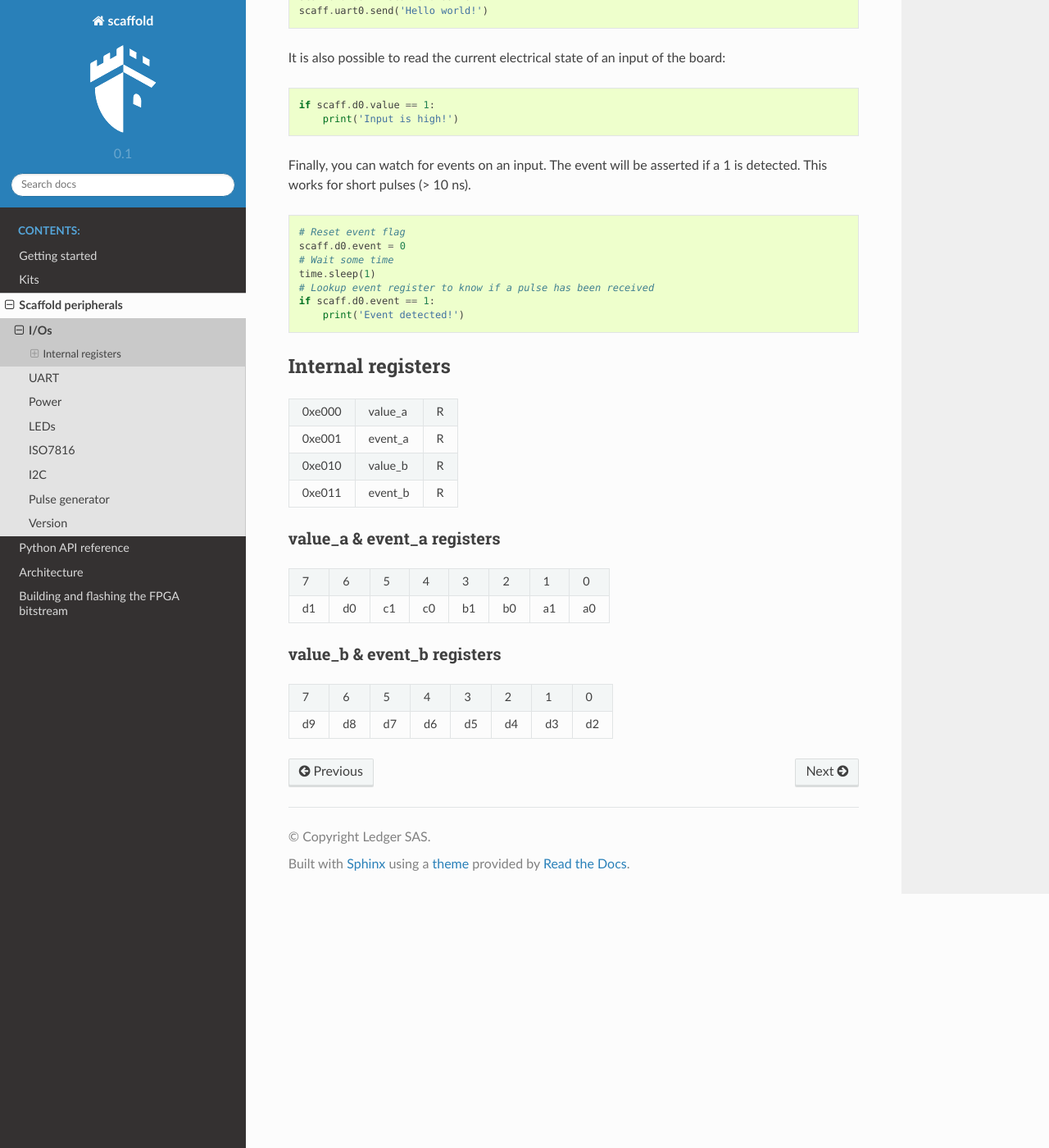
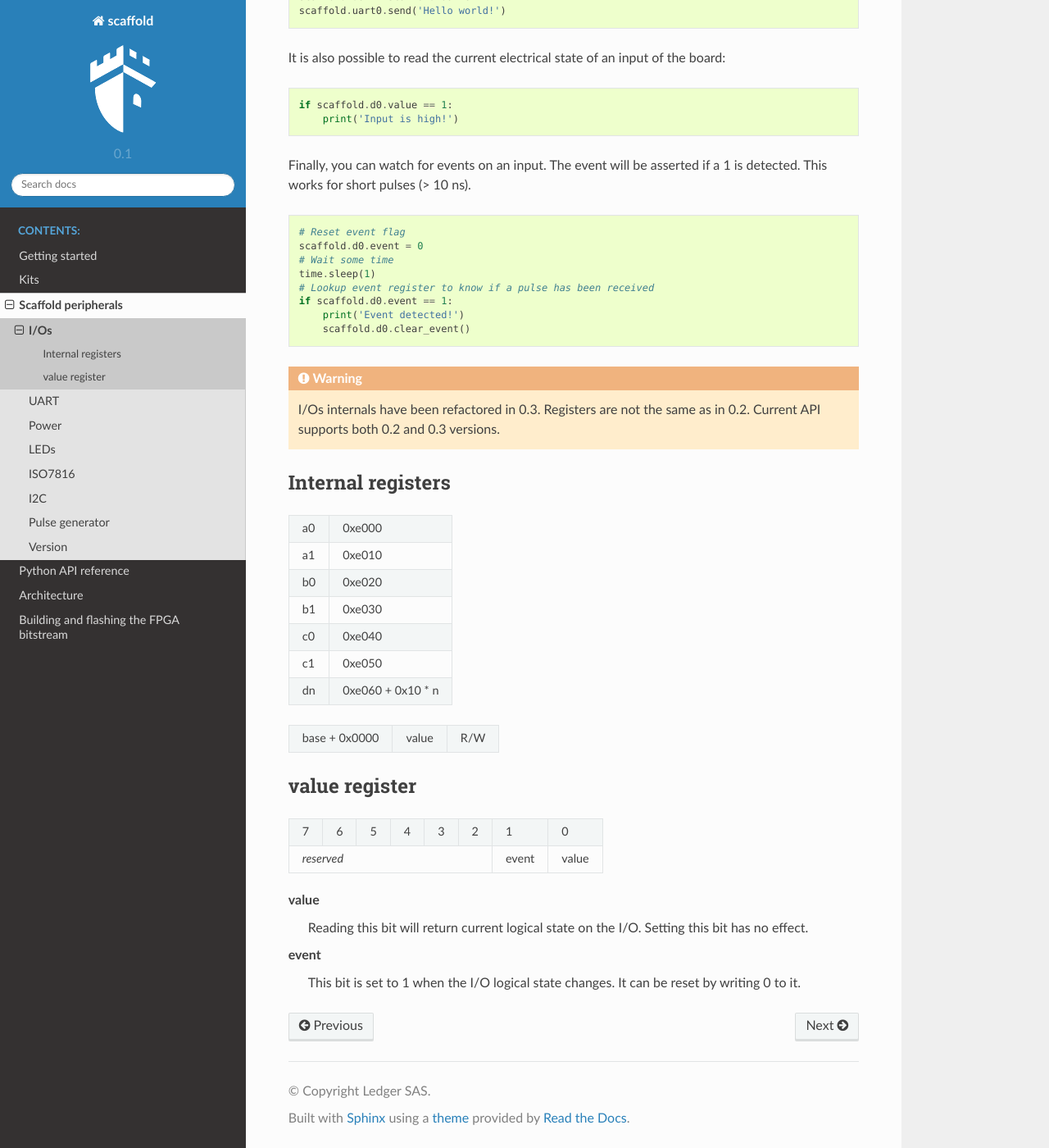
Before and after one commit to Ledger-Donjon/scaffold, a Sphinx documentation site: the page built from docs/ios.rst, in a window 1280 px wide and 1400 px high, scrolled down 499 px. Shown: the whole window at 82% size. Built offline with Sphinx 7.4.7 and the Read the Docs theme 2.0.0, drawn with Linux system fonts in a browser that asks for light colours.

Commit message:
Updated I/Os documentation.

```diff
--- a/docs/ios.rst
+++ b/docs/ios.rst
@@ -21,14 +21,14 @@ test. The following example shows how easy this can be done.
     # Connect the output to the internal UART peripheral TX signal, and send a
     # message !
     scaffold.d0 << scaffold.uart0.tx
-    scaff.uart0.send('Hello world!')
+    scaffold.uart0.send('Hello world!')
 
 It is also possible to read the current electrical state of an input of the
 board:
 
 .. code-block:: python
 
-    if scaff.d0.value == 1:
+    if scaffold.d0.value == 1:
         print('Input is high!')
 
 Finally, you can watch for events on an input. The event will be asserted if a 1
@@ -37,39 +37,53 @@ is detected. This works for short pulses (> 10 ns).
 .. code-block:: python
 
     # Reset event flag
-    scaff.d0.event = 0
+    scaffold.d0.event = 0
     # Wait some time
     time.sleep(1)
     # Lookup event register to know if a pulse has been received
-    if scaff.d0.event == 1:
+    if scaffold.d0.event == 1:
         print('Event detected!')
+        scaffold.d0.clear_event()
 
+.. warning::
+    I/Os internals have been refactored in 0.3. Registers are not the same as in
+    0.2. Current API supports both 0.2 and 0.3 versions.
 
 Internal registers
 ------------------
 
-+--------+---------+---+
-| 0xe000 | value_a | R |
-+--------+---------+---+
-| 0xe001 | event_a | R |
-+--------+---------+---+
-| 0xe010 | value_b | R |
-+--------+---------+---+
-| 0xe011 | event_b | R |
-+--------+---------+---+
++----+-------------------+
+| a0 | 0xe000            |
++----+-------------------+
+| a1 | 0xe010            |
++----+-------------------+
+| b0 | 0xe020            |
++----+-------------------+
+| b1 | 0xe030            |
++----+-------------------+
+| c0 | 0xe040            |
++----+-------------------+
+| c1 | 0xe050            |
++----+-------------------+
+| dn | 0xe060 + 0x10 * n |
++----+-------------------+
 
-value_a & event_a registers
-^^^^^^^^^^^^^^^^^^^^^^^^^^^
-+----+----+----+----+----+----+----+----+
-|  7 |  6 |  5 |  4 |  3 |  2 |  1 |  0 |
-+----+----+----+----+----+----+----+----+
-| d1 | d0 | c1 | c0 | b1 | b0 | a1 | a0 |
-+----+----+----+----+----+----+----+----+
++---------------+-------+-----+
+| base + 0x0000 | value | R/W |
++---------------+-------+-----+
 
-value_b & event_b registers
-^^^^^^^^^^^^^^^^^^^^^^^^^^^
-+----+----+----+----+----+----+----+----+
-|  7 |  6 |  5 |  4 |  3 |  2 |  1 |  0 |
-+----+----+----+----+----+----+----+----+
-| d9 | d8 | d7 | d6 | d5 | d4 | d3 | d2 |
-+----+----+----+----+----+----+----+----+
+value register
+--------------
+
++---+---+---+---+---+-------+-------+-------+
+| 7 | 6 | 5 | 4 | 3 | 2     | 1     | 0     |
++---+---+---+---+---+-------+-------+-------+
+| *reserved*                | event | value |
++---------------------------+-------+-------+
+
+value
+  Reading this bit will return current logical state on the I/O.
+  Setting this bit has no effect.
+event
+  This bit is set to 1 when the I/O logical state changes. It can be reset by
+  writing 0 to it.
```
